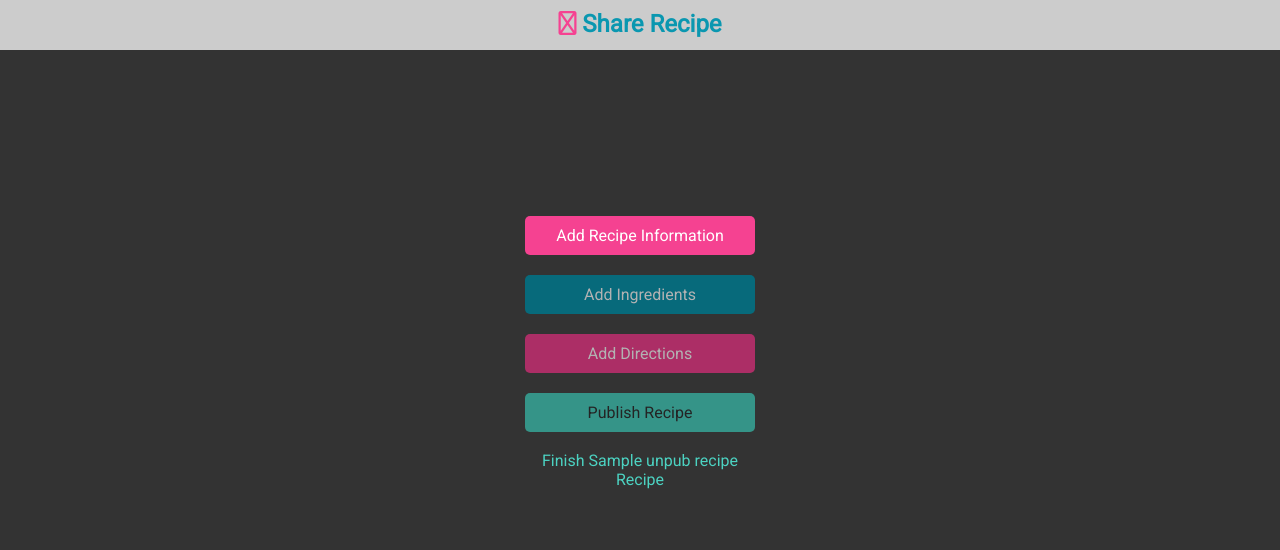
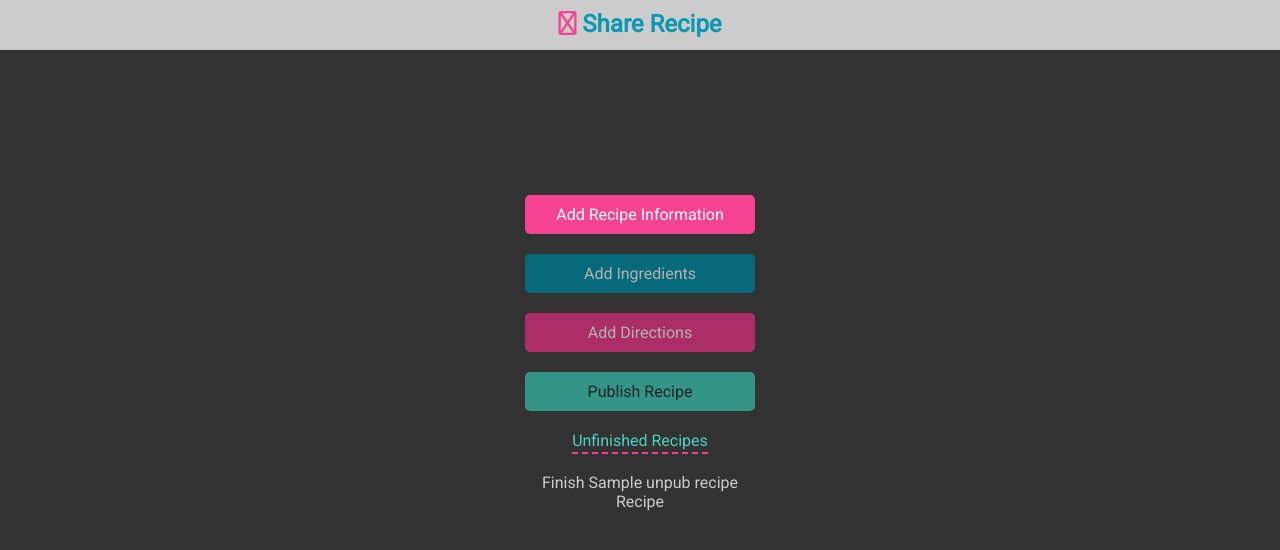
Before and after one commit to BrianC68/fam-recipes, a Django app: template recipes/templates/share_recipe_index.html in a window 1280 px wide. Shown: the part 70-620 px from the top of the page. Run offline with Django 3.2, Linux system fonts and the light colour scheme; the template is opened without the code that fills it: most values are stand-ins (such as "Sample title", 1, 10 or a date in 2020); some libraries are stand-ins or nearby versions.

Commit message:
add pub recipe btn on recipe detail page

```diff
--- a/recipes/templates/recipe_detail.html
+++ b/recipes/templates/recipe_detail.html
@@ -37,7 +37,10 @@
                         </div>
                     </p>
                 {% if user == recipe.contributor or user.is_superuser %}
-                <p><a class="edit-btn" href="{% url 'recipes:sharing' pk=recipe.pk %}">Edit Recipe</a></p>
+                <p><a class="edit-btn" href="{% url 'recipes:sharing' pk=recipe.pk %}">Edit Recipe</a>
+                    {% if not recipe.published %}
+                    <a href="{% url 'recipes:publish-recipe' pk=recipe.pk %}" class="pub-btn">Publish Recipe</a></p>
+                    {% endif %}
                 {% endif %}
             </section>
             <section id="description">
--- a/recipes/templates/share_recipe_index.html
+++ b/recipes/templates/share_recipe_index.html
@@ -35,9 +35,13 @@
                     {% else %}
                     <li><a href="#" class="btn btn-secondary disabled" disabled>Recipe is Published</a></li>
                     {% endif %}
+                    <li class="preview-recipe"><a href="{% url 'recipes:recipe-detail' contrib=recipe.contributor.slug slug=recipe.slug %}">
                     {% if not recipe.published %}
-                    <li class="preview-recipe"><a href="{% url 'recipes:recipe-detail' contrib=recipe.contributor.slug slug=recipe.slug %}">Preview {{ recipe.title}} Recipe</a></li>
-                    {% endif %}
+                        Preview Recipe
+                        {% else %}
+                        View Recipe
+                        {% endif %}
+                    </a></li>
                 {% else %}
                 <li><a href="{% url 'recipes:add-recipe-info' %}" class="btn btn-terciary">Add Recipe Information</a></li>
                 <li><a href="#" class="btn disabled">Add Ingredients</a></li>
@@ -46,6 +50,7 @@
                 {% endif %}
             </ul>
             {% if unpublished_recipes %}
+            <span class="heading">Unfinished Recipes</span>
             <ul class="unpub-recipes">
                 {% for unpub_recipe in unpublished_recipes %}
                 <li><a href="{% url 'recipes:sharing' pk=unpub_recipe.pk %}">Finish {{ unpub_recipe.title }} Recipe</a></li>
--- a/static/css/recipe-share.css
+++ b/static/css/recipe-share.css
@@ -13,11 +13,15 @@
 }
 
 #content a {
-    margin: 10px 0;
+    margin: 10px 0px;
 }
 
 #content .btn {
     width: 230px;
+}
+
+#content .heading {
+    margin-top: 10px;
 }
 
 section#content input[type="submit"] {
@@ -101,3 +105,7 @@ a.edit-btn {
 .preview-recipe:hover {
     background-color: var(--medium-color);
 }
+
+#content .unpub-recipes a {
+    color:var(--light-color);
+}
```
Also changed, not shown: static/css/recipe-detail.css (+10 -1 lines).
